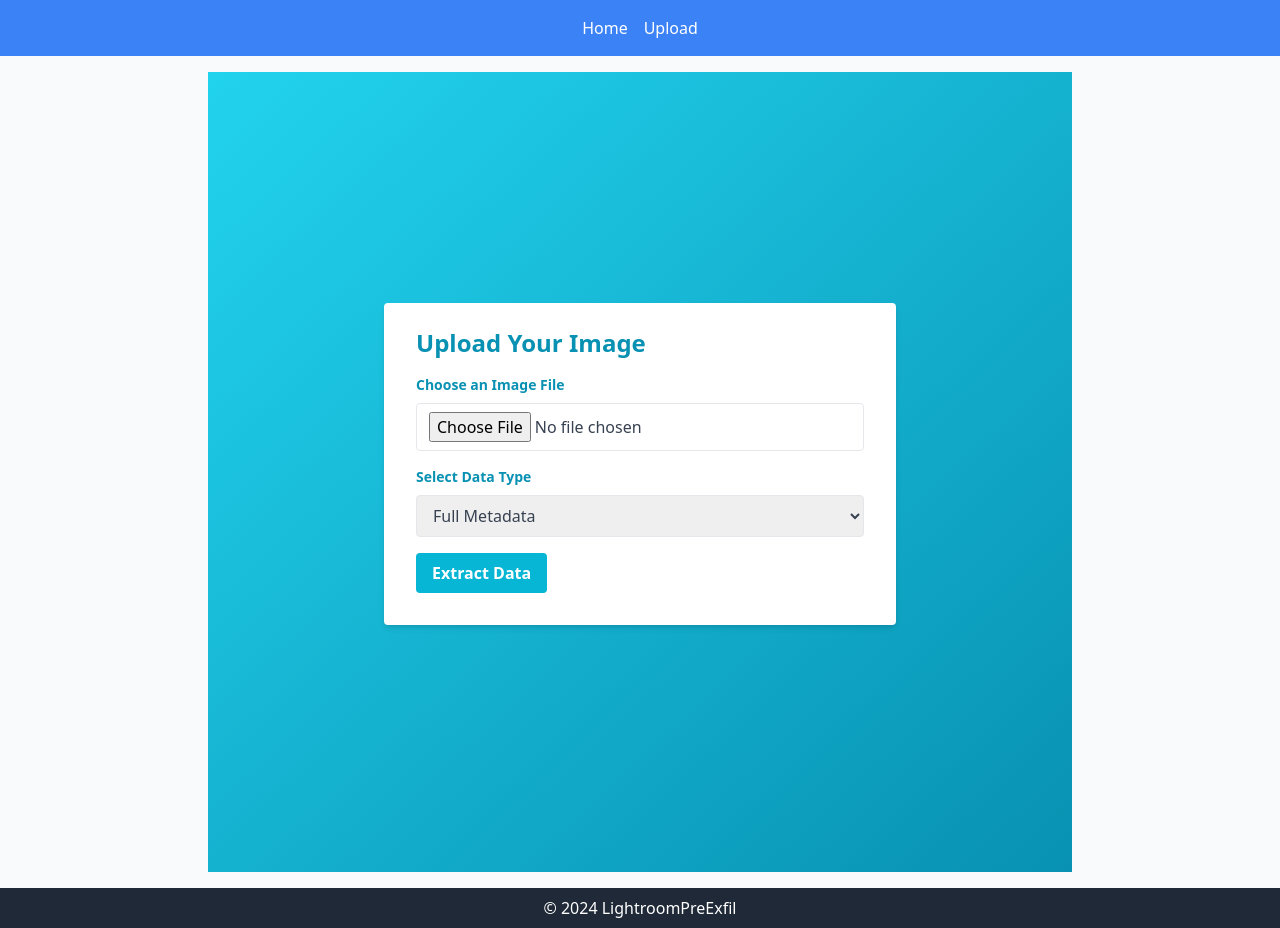
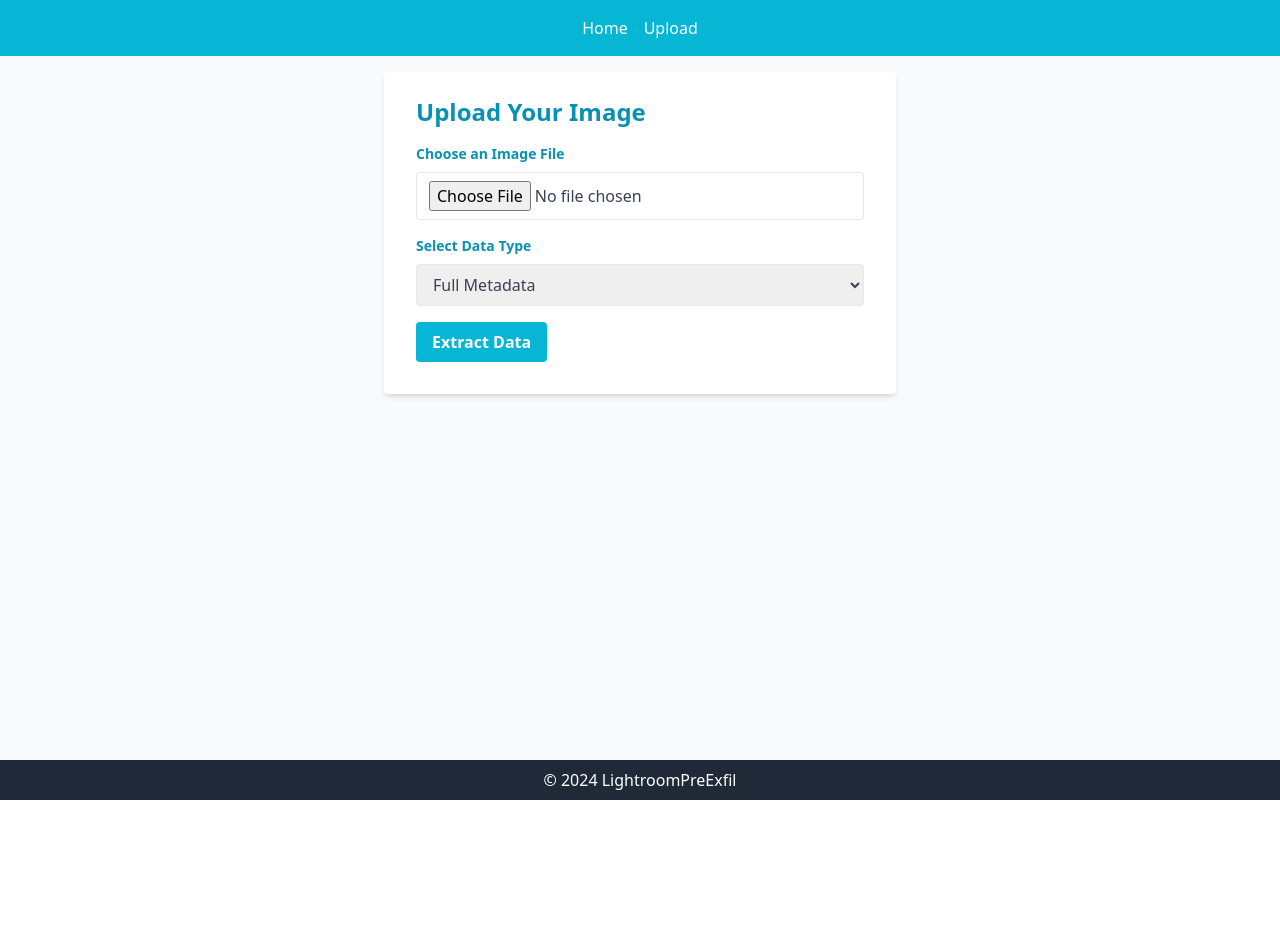
Before and after one commit to TommyTeaVee/LightroomPreExfil, a React (Create React App) app in the folder lightroom-pre-exfil_frontend/: page /upload in a window 1280 px wide. After the commit the page ends 800 px from the top, so only its background shows below. Built offline with nearby package versions, Linux system fonts and the light colour scheme.

Commit message:
fix colors

```diff
--- a/lightroom-pre-exfil_frontend/src/App.js
+++ b/lightroom-pre-exfil_frontend/src/App.js
@@ -7,7 +7,7 @@ function App() {
   return (
     <Router>
       <div className="min-h-screen bg-gray-50 flex flex-col items-center">
-        <header className="w-full bg-blue-500 text-white p-4">
+        <header className="w-full bg-cyan-500 text-white p-4">
           <nav className="flex justify-center space-x-4">
             <Link to="/" className="hover:underline">Home</Link>
             <Link to="/upload" className="hover:underline">Upload</Link>
--- a/lightroom-pre-exfil_frontend/src/pages/Upload.js
+++ b/lightroom-pre-exfil_frontend/src/pages/Upload.js
@@ -53,7 +53,7 @@ function Upload() {
   };
 
   return (
-    <div className="h-screen flex flex-col justify-center items-center bg-gradient-to-br from-cyan-400 to-cyan-600 text-white px-4">
+    <div >
       <div className="bg-white text-cyan-600 shadow-md rounded px-8 pt-6 pb-8 mb-4 w-full max-w-lg mx-auto">
         <h2 className="text-2xl font-bold mb-4">Upload Your Image</h2>
         <form onSubmit={handleSubmit}>
```
